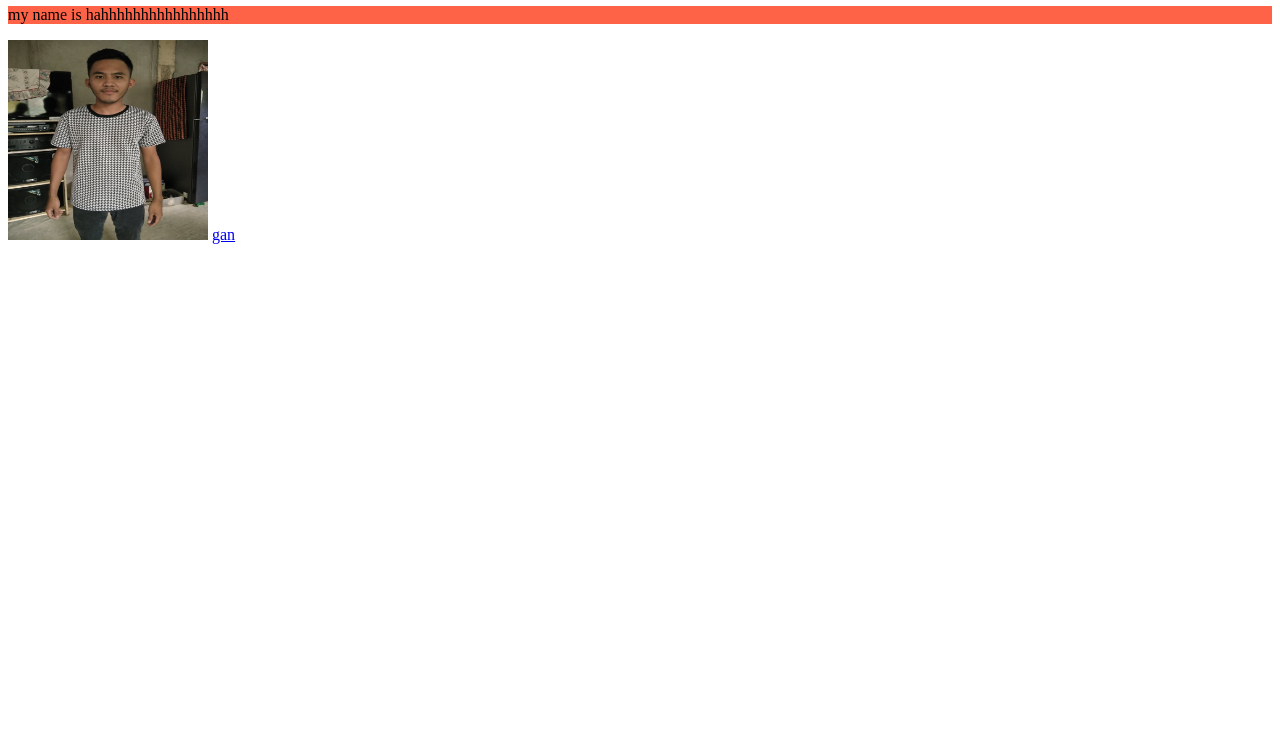
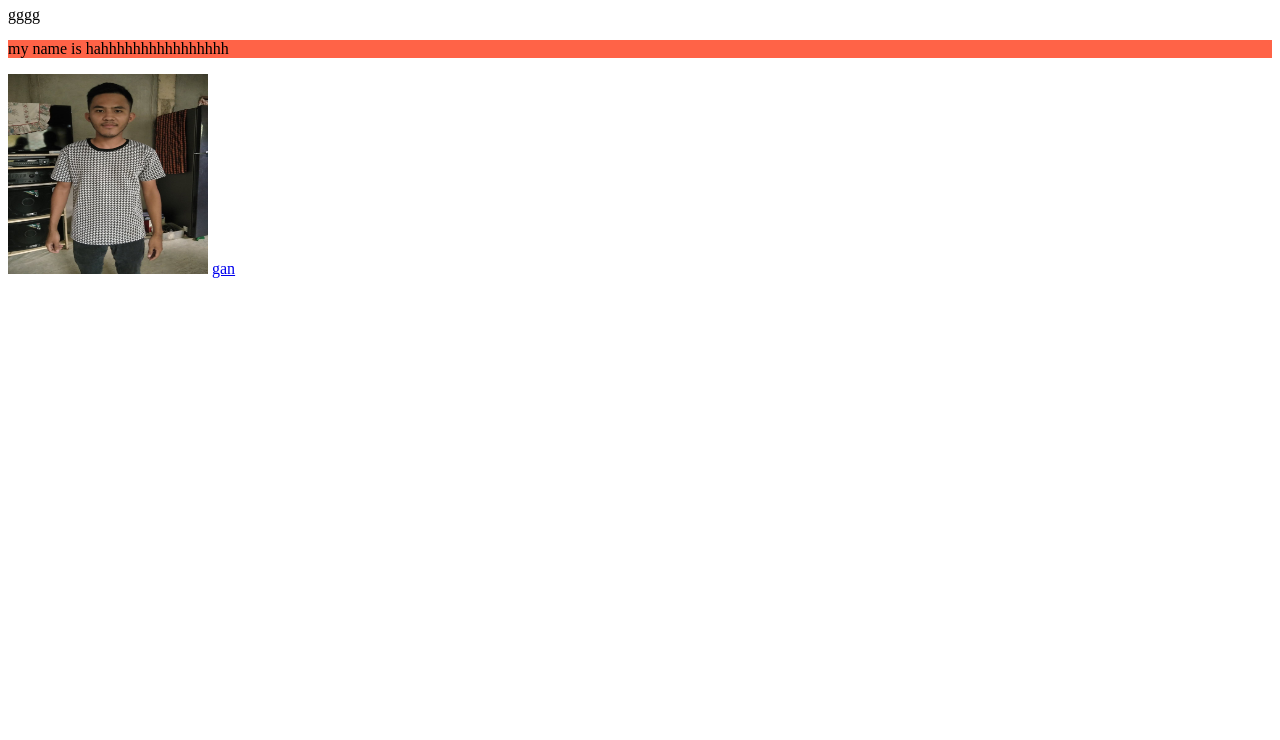
Before and after one commit to ryangan1/ryangan.github.io, a plain HTML site: page index.html in a window 1280 px wide. Shown: the part 60-800 px from the top of the page. Drawn offline with Linux system fonts and the light colour scheme.

Commit message:
Update index.html

```diff
--- a/index.html
+++ b/index.html
@@ -8,6 +8,7 @@
 
 <body>
 <h1 style="background-color:green;">RYAN GAN</h1>
+ <p>gggg</p>
 
 
 <p style="background-color:tomato;">my name is hahhhhhhhhhhhhhhhh
```
